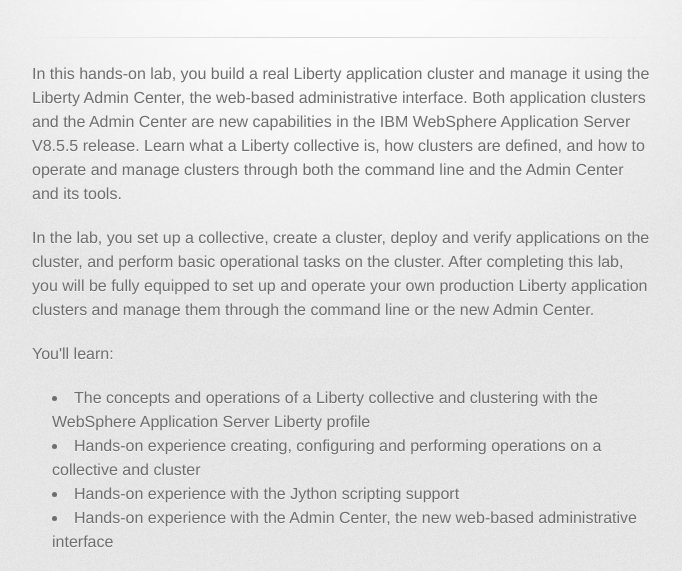
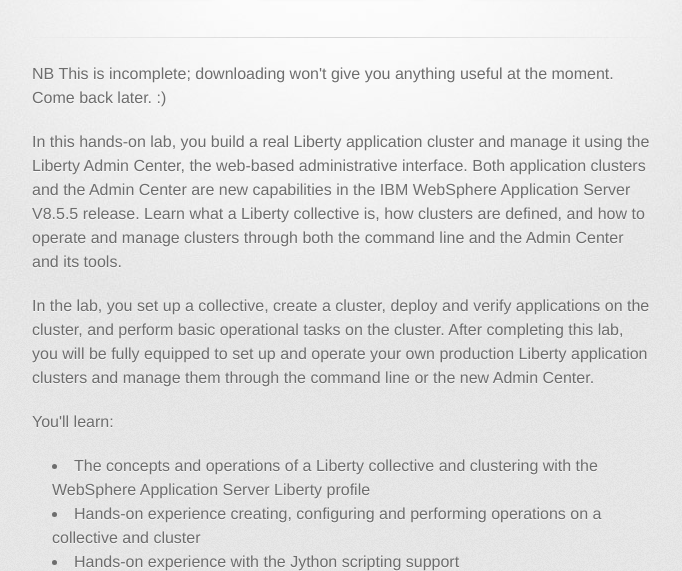
Before and after one commit to stanescu2/lab.liberty-app-cluster, a plain HTML site: page index.html in a window 1280 px wide. Shown: the part 235-806 px from the top of the page, without its empty margins (298-980 px from the left). Drawn offline with Linux system fonts and the light colour scheme; a web font is replaced by a local one.

Commit message:
Update index.html

```diff
--- a/index.html
+++ b/index.html
@@ -31,6 +31,7 @@
         <hr>
 
         <section id="main_content">
+        <p>NB This is incomplete; downloading won't give you anything useful at the moment. Come back later. :)</p>
           <p>In this hands-on lab, you build a real Liberty application cluster and manage it using the Liberty Admin Center, the web-based administrative interface.  Both application clusters and the Admin Center are new capabilities in the IBM WebSphere Application Server V8.5.5 release. Learn what a Liberty collective is, how clusters are defined, and how to operate and manage clusters through both the command line and the Admin Center and its tools. </p>
 
 <p>In the lab, you set up a collective, create a cluster, deploy and verify applications on the cluster, and perform basic operational tasks on the cluster. After completing this lab, you will be fully equipped to set up and operate your own production Liberty application clusters and manage them through the command line or the new Admin Center.</p>
```
